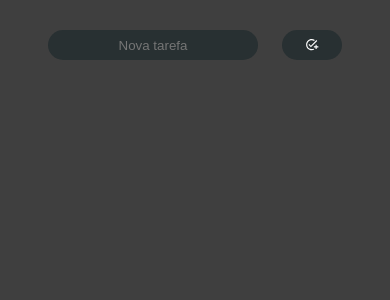
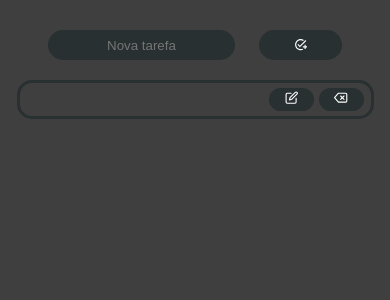
Before and after one commit to EletroCP/To-do-list-React, a React (Create React App) app: page / in a window 390 px wide. Both pictures are taken after a click on the button "Adiciona a nova tarefa". Shown: the top 300 px of the page. Built offline with nearby package versions, Linux system fonts and the light colour scheme.

Commit message:
adicionada estilização basica do body

```diff
--- a/src/App.css
+++ b/src/App.css
@@ -30,7 +30,7 @@ body {
     color: white;
     height: 30px;
     text-align: center;
-    width: 350px;
+    width: 90%;
   }
 
   .insert {
@@ -41,11 +41,52 @@ body {
     display: flex;
     height: 30px;
     justify-content: center;
-    width: 100px;
+    width: 40%;
   }
 
-  .iconInsert {
+  .icon {
     filter: invert(100%);
+  }
+
+  .taskContainer {
+    align-items: center;
+    display: flex;
+    justify-content: center;
+  }
+
+  .tasks {
+    border: 3px solid var(--main-dark-color);
+    border-radius: 15px;
+    color: white;
+    margin: 20px 0;
+    text-align: center;
+    width: 90%;
+  }
+
+  .todo {
+    display: flex;
+    justify-content: space-between;
+    padding: 5px 7px;
+  }
+
+  .setings {
+    gap: 5px;
+  }
+  .editTask {
+    background-color: var(--main-dark-color);
+    border: none;
+    border-radius: 15px;
+    width: 45px;
+    height: 23px;
+    margin-right: .3rem;
+  }
+
+  .deletTask {
+    background-color: var(--main-dark-color);
+    border: none;
+    border-radius: 15px;
+    width: 45px;
+    height: 23px;
   }
 
 }
--- a/src/App.js
+++ b/src/App.js
@@ -1,4 +1,5 @@
 import './App.css';
+import BodyApp from './componets/BodyApp';
 import HeaderApp from './componets/HeaderApp';
 import Provider from './context/Provider';
 
@@ -7,6 +8,7 @@ function App() {
   return (
     <Provider className="App">
       <HeaderApp />
+      <BodyApp />
     </Provider>
   );
 }
--- /dev/null
+++ b/src/componets/BodyApp.js
@@ -0,0 +1,41 @@
+import React, { useContext } from "react";
+import { FiDelete, FiEdit } from 'react-icons/fi'
+
+import '../App.css';
+
+import ToDoContext from '../context/Context';
+
+const BodyApp = () => {
+
+  const {
+    //  newTask,
+    todo,
+    //  setTodo,
+    // setNewTask
+  } = useContext(ToDoContext)
+
+  return (
+    <main className="taskContainer">
+      <div  className="tasks">
+        {
+        !todo.length ?
+        <h4 className="notTask">
+          Experimente adicionar alguma tarefa!
+        </h4>
+        :
+        todo.map((task, index) => (
+          <div key={ task.substring(0, 3) + index } className="todo">
+            <p className="task">{ task }</p>
+            <div className="setings">
+              <button className="editTask"><FiEdit className='icon'/></button>
+              <button className="deletTask"><FiDelete className='icon'/></button>
+            </div>
+          </div>
+        ))
+        }
+      </div>
+    </main>
+  )
+}
+
+export default BodyApp;
--- a/src/componets/HeaderApp.js
+++ b/src/componets/HeaderApp.js
@@ -7,8 +7,15 @@ import ToDoContext from '../context/Context';
 const HeaderApp = () => {
 
   const {
+    newTask,
     setTodo,
+    setNewTask
   } = useContext(ToDoContext)
+
+  const addTask = () => {
+    setTodo((prevState) => [...prevState, newTask]);
+    setNewTask('');
+  }
 
   return (
     <header className="App-header">
@@ -16,8 +23,17 @@ const HeaderApp = () => {
         type='text'
         className='toDo'
         placeholder='Nova tarefa'
+        value={ newTask }
+        onChange={(({ target }) => setNewTask(target.value))}
+        aria-label='Insira nova tarefa'
       />
-      <button className='insert'><MdOutlineAddTask className='iconInsert' /></button>
+      <button
+        className='insert'
+        aria-label='Adiciona a nova tarefa'
+        onClick={ addTask }
+        >
+          <MdOutlineAddTask className='icon' />
+      </button>
     </header>
   );
 };
--- a/src/context/Provider.js
+++ b/src/context/Provider.js
@@ -4,10 +4,12 @@ import ToDoContext from "./Context";
 
 const Provider = ({ children }) => {
   const [todo, setTodo] = useState([]);
-
+  const [newTask, setNewTask] = useState('');
   const contextValue = {
     todo,
+    newTask,
     setTodo,
+    setNewTask,
   }
 
   return (
```
